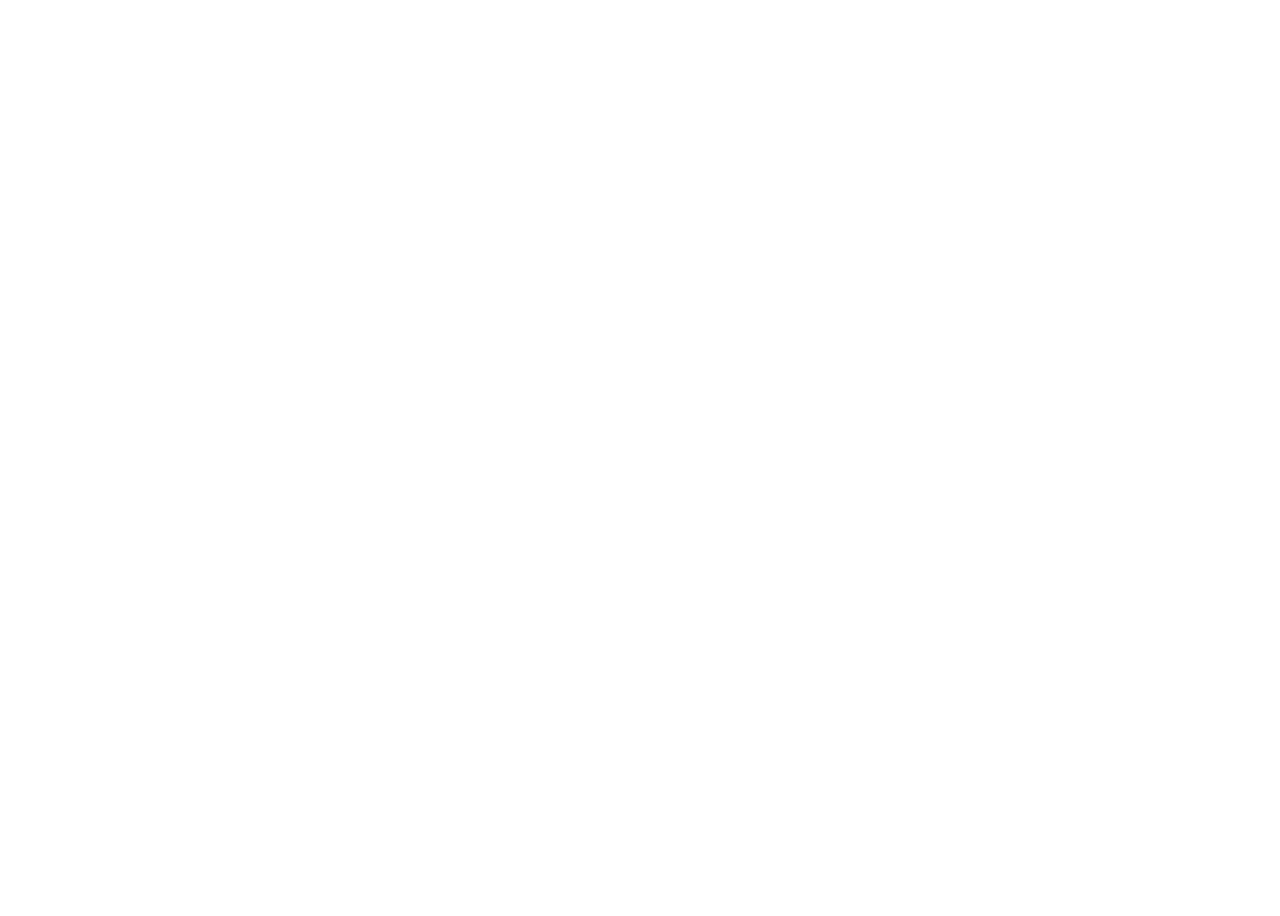
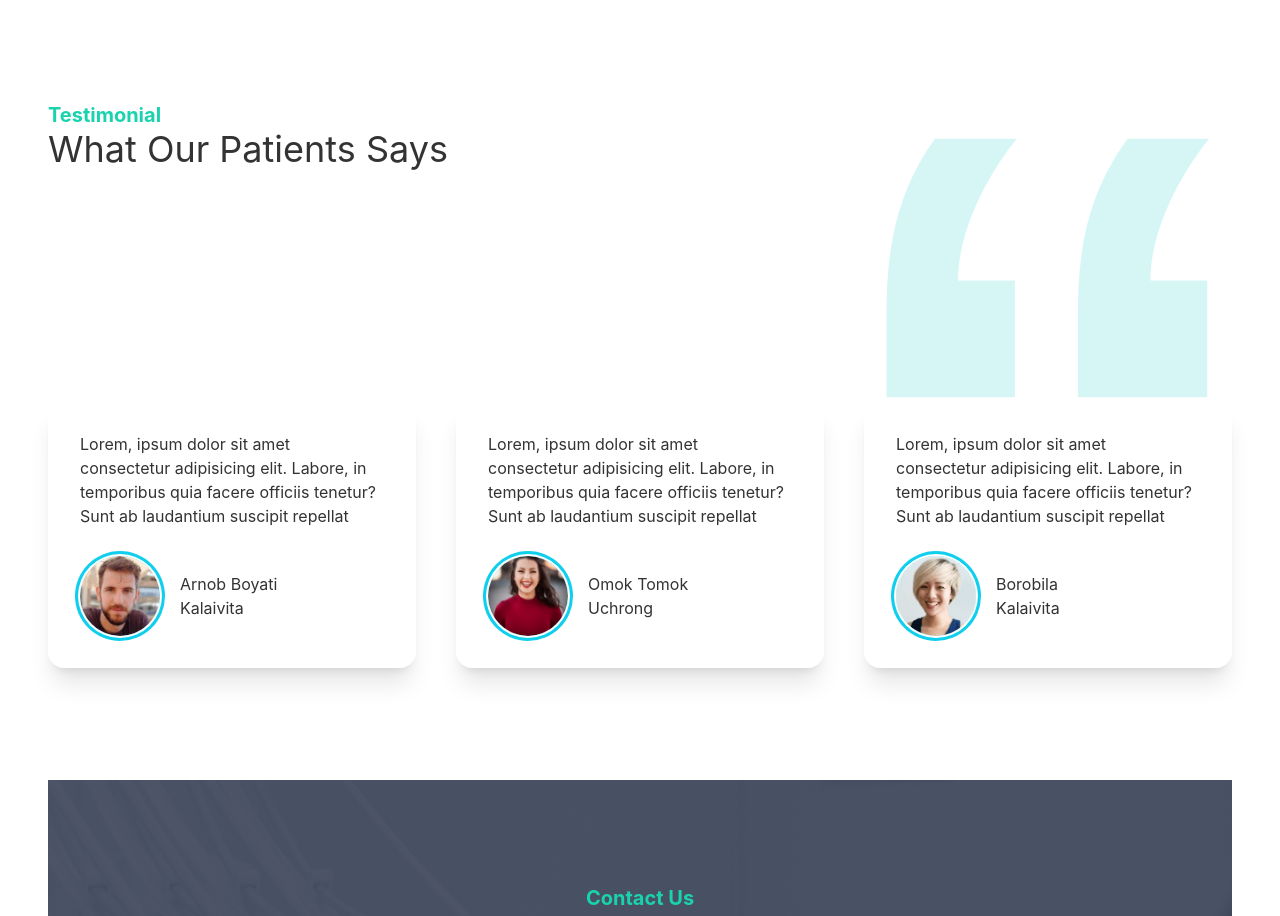
Before and after one commit to rakibul-wdp/doctors-portal, a React (Create React App) app: page / in a window 1280 px wide. Shown: the part 2380-3296 px from the top of the page. Before the commit the page ends 2481 px from the top, so only its background shows below. Built offline with nearby package versions, Linux system fonts and the light colour scheme.

Commit message:
add testimonial and contact section by not seeing video

```diff
--- /dev/null
+++ b/src/Pages/Home/Contact.js
@@ -0,0 +1,25 @@
+import React from 'react';
+import appointment from '../../assets/images/appointment.png';
+import PrimaryButton from '../Shared/PrimaryButton';
+
+const Contact = () => {
+  return (
+    <div className='my-28 py-16' style={{ background: `url(${appointment})` }}>
+      <div className='py-10 text-center'>
+        <h3 className='font-bold text-xl text-secondary'>Contact Us</h3>
+        <h3 className='text-4xl text-white'>Stay connected with us</h3>
+      </div>
+      <div className='text-center'>
+        <input type='text' placeholder='Email Address' className='input w-full max-w-xs' />
+        <br />
+        <input type='text' placeholder='Subject' className='input w-full max-w-xs my-5' />
+        <br />
+        <textarea className='textarea w-full max-w-xs mb-5' placeholder='Your message'></textarea>
+        <br />
+        <PrimaryButton>Submit</PrimaryButton>
+      </div>
+    </div>
+  );
+};
+
+export default Contact;
--- a/src/Pages/Home/Home.js
+++ b/src/Pages/Home/Home.js
@@ -1,9 +1,11 @@
 import React from 'react';
 import Banner from './Banner';
 import Care from './Care';
+import Contact from './Contact';
 import Info from './Info';
 import MakeAppointment from './MakeAppointment';
 import Services from './Services';
+import Testimonial from './Testimonial';
 
 const Home = () => {
   return (
@@ -13,6 +15,8 @@
       <Services />
       <Care />
       <MakeAppointment />
+      <Testimonial />
+      <Contact />
     </div>
   );
 };
--- /dev/null
+++ b/src/Pages/Home/PatientReview.js
@@ -0,0 +1,24 @@
+import React from 'react';
+
+const PatientReview = ({ patient }) => {
+  return (
+    <div className='card bg-base-100 shadow-xl'>
+      <div className='card-body'>
+        <p className='mb-5'>{patient.description}</p>
+        <div className='flex items-center'>
+          <div className='avatar'>
+            <div className='w-20 rounded-full ring ring-primary ring-offset-base-100 ring-offset-2'>
+              <img src={patient.img} alt='' />
+            </div>
+          </div>
+          <div className='ml-5'>
+            <h4>{patient.name}</h4>
+            <h5>{patient.place}</h5>
+          </div>
+        </div>
+      </div>
+    </div>
+  );
+};
+
+export default PatientReview;
--- /dev/null
+++ b/src/Pages/Home/Testimonial.js
@@ -0,0 +1,55 @@
+import React from 'react';
+import quote from '../../assets/icons/quote.svg';
+import people1 from '../../assets/images/people1.png';
+import people2 from '../../assets/images/people2.png';
+import people3 from '../../assets/images/people3.png';
+import PatientReview from './PatientReview';
+
+const Testimonial = () => {
+  const patientsSays = [
+    {
+      _id: 1,
+      name: 'Arnob Boyati',
+      img: people1,
+      place: 'Kalaivita',
+      description:
+        'Lorem, ipsum dolor sit amet consectetur adipisicing elit. Labore, in temporibus quia facere officiis tenetur? Sunt ab laudantium suscipit repellat',
+    },
+    {
+      _id: 2,
+      name: 'Omok Tomok',
+      img: people2,
+      place: 'Uchrong',
+      description:
+        'Lorem, ipsum dolor sit amet consectetur adipisicing elit. Labore, in temporibus quia facere officiis tenetur? Sunt ab laudantium suscipit repellat',
+    },
+    {
+      _id: 3,
+      name: 'Borobila',
+      img: people3,
+      place: 'Kalaivita',
+      description:
+        'Lorem, ipsum dolor sit amet consectetur adipisicing elit. Labore, in temporibus quia facere officiis tenetur? Sunt ab laudantium suscipit repellat',
+    },
+  ];
+  return (
+    <div>
+      <div className='flex justify-between'>
+        <div>
+          <h3 className='text-xl font-bold text-secondary'>Testimonial</h3>
+          <h2 className='text-4xl'>What Our Patients Says</h2>
+        </div>
+        <div>
+          <img src={quote} alt='' />
+        </div>
+      </div>
+      <div className='grid sm:grid-cols-1 lg:grid-cols-3 md:grid-cols-2 gap-10'>
+        {patientsSays.map((patient) => (
+          <PatientReview key={patient._id} patient={patient} />
+        ))}
+      </div>
+    </div>
+  );
+};
+
+export default Testimonial;
```
